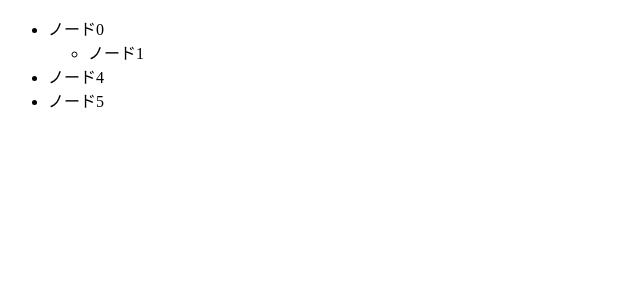
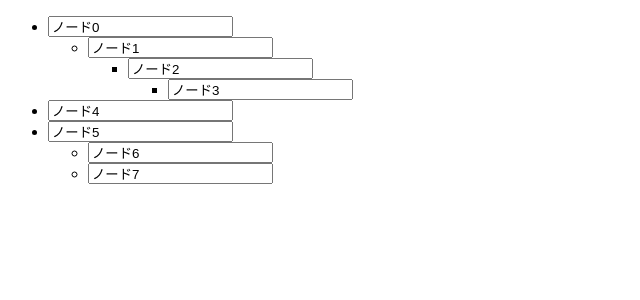
Before and after one commit to k5trismegistus/react-outliner, a React app: page / in a window 1280 px wide. Shown: the top 300 px of the page, without its empty margins (0-640 px from the left). Built offline with nearby package versions, Linux system fonts and the light colour scheme.

Commit message:
多段入れ子も確認

```diff
--- a/public/src/components/app.jsx
+++ b/public/src/components/app.jsx
@@ -5,11 +5,11 @@ var test = {
   rootNodes: [0, 4, 5],
   nodes: [
     { id: 0, content: "ノード0", children: [1], collapsed: true },
-    { id: 1, content: "ノード1", children: [], collapsed: true },
-    { id: 2, content: "ノード2", children: [], collapsed: true },
+    { id: 1, content: "ノード1", children: [2], collapsed: true },
+    { id: 2, content: "ノード2", children: [3], collapsed: true },
     { id: 3, content: "ノード3", children: [], collapsed: true },
     { id: 4, content: "ノード4", children: [], collapsed: true },
-    { id: 5, content: "ノード5", children: [], collapsed: true },
+    { id: 5, content: "ノード5", children: [6, 7], collapsed: true },
     { id: 6, content: "ノード6", children: [], collapsed: true },
     { id: 7, content: "ノード7", children: [], collapsed: true }
   ]
--- a/public/src/components/node.jsx
+++ b/public/src/components/node.jsx
@@ -10,7 +10,7 @@ export default class Node extends Component {
   render() {
     return(
       <li>
-        <div>{ this.props.node.content }</div>
+        <input type='text' value={this.props.node.content} />
         {
           (() => {
             if (this.props.node.children.length > -1) {
```
Also changed, not shown: public/dist/index.js, 1 other file (tests, documents, lock files or other folders).
